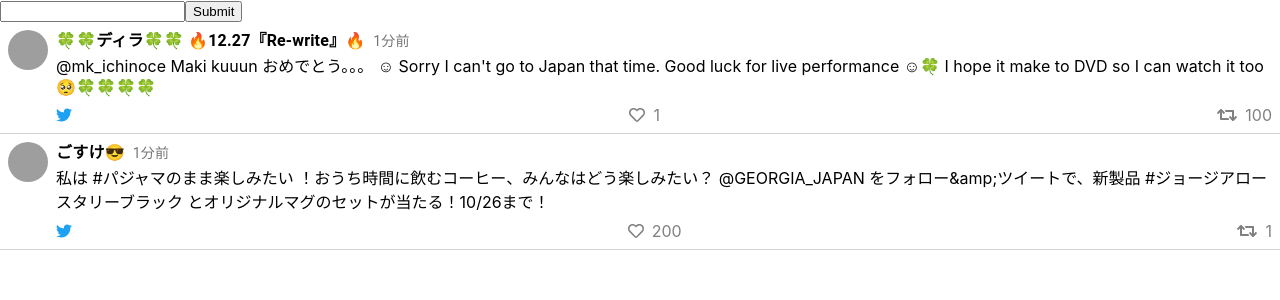
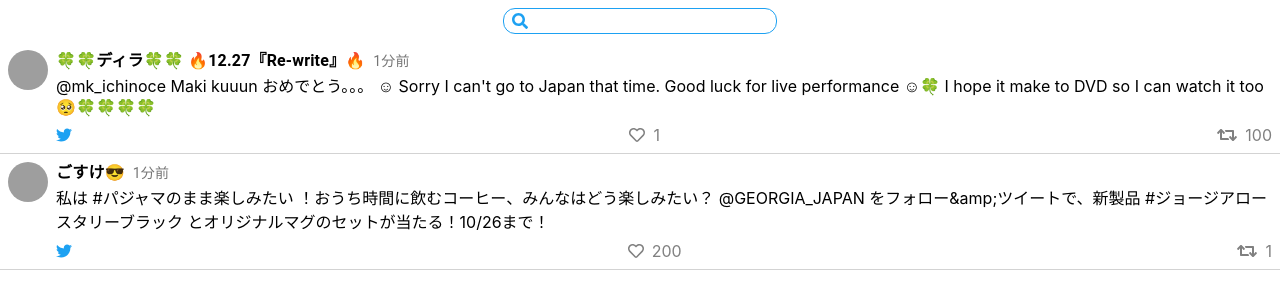
Before and after one commit to cebasypia/let-frontend, a React (Create React App) app: page / in a window 1280 px wide. Shown: the top 300 px of the page. Built offline with nearby package versions, Linux system fonts and the light colour scheme; grey boxes are pictures that could not be loaded.

Commit message:
Create SearchForm

```diff
--- /dev/null
+++ b/src/components/molecules/SearchForm.module.scss
@@ -0,0 +1,28 @@
+@import 'components/scss/color.module.scss';
+@import 'components/scss/spacing.module.scss';
+
+.form {
+  display: flex;
+  align-items: center;
+  max-width: $spacing-10;
+  height: $spacing-3;
+  padding: $spacing-0 $spacing-1;
+  margin: $spacing-1 auto;
+  color: $sub_color;
+  border: $sub_color solid 1px;
+  border-radius: ($spacing-3 / 2);
+}
+
+.input {
+  width: 100%;
+  font: inherit;
+  background: transparent;
+  border: none;
+  border-radius: 0;
+  outline: none;
+  appearance: none;
+
+  :focus {
+    background-color: rgba($color: white, $alpha: 0);
+  }
+}
--- a/src/components/molecules/SearchForm.tsx
+++ b/src/components/molecules/SearchForm.tsx
@@ -1,22 +1,34 @@
-import React from 'react';
+import React, { useState } from 'react';
 import { useForm } from 'react-hook-form';
+import { FontAwesomeIcon } from '@fortawesome/react-fontawesome';
+import { faSearch } from '@fortawesome/free-solid-svg-icons';
+import icon from 'components/scss/icon.module.scss';
+import styles from './SearchForm.module.scss';
 
 type FormData = {
   searchWord: string;
 };
 
 const SearchForm: React.FC = () => {
+  const [test, setTest] = useState('');
   const { register, handleSubmit, errors } = useForm<FormData>();
   const onSubmit = handleSubmit(({ searchWord }) => {
     /* eslint-disable-next-line */
     console.log(searchWord);
+    setTest(searchWord);
   });
 
   return (
-    <form onSubmit={onSubmit}>
-      <input name="searchWord" ref={register({ required: true })} />
-      {errors.searchWord && <span>This field is required</span>}
-      <input type="submit" />
+    <form className={styles.form} onSubmit={onSubmit}>
+      <FontAwesomeIcon className={icon.mr} icon={faSearch} />
+      <input
+        className={styles.input}
+        name="searchWord"
+        type="search"
+        ref={register({ required: true })}
+      />
+      {errors.searchWord && <div>This field is required</div>}
+      <div>{test}</div>
     </form>
   );
 };
```
